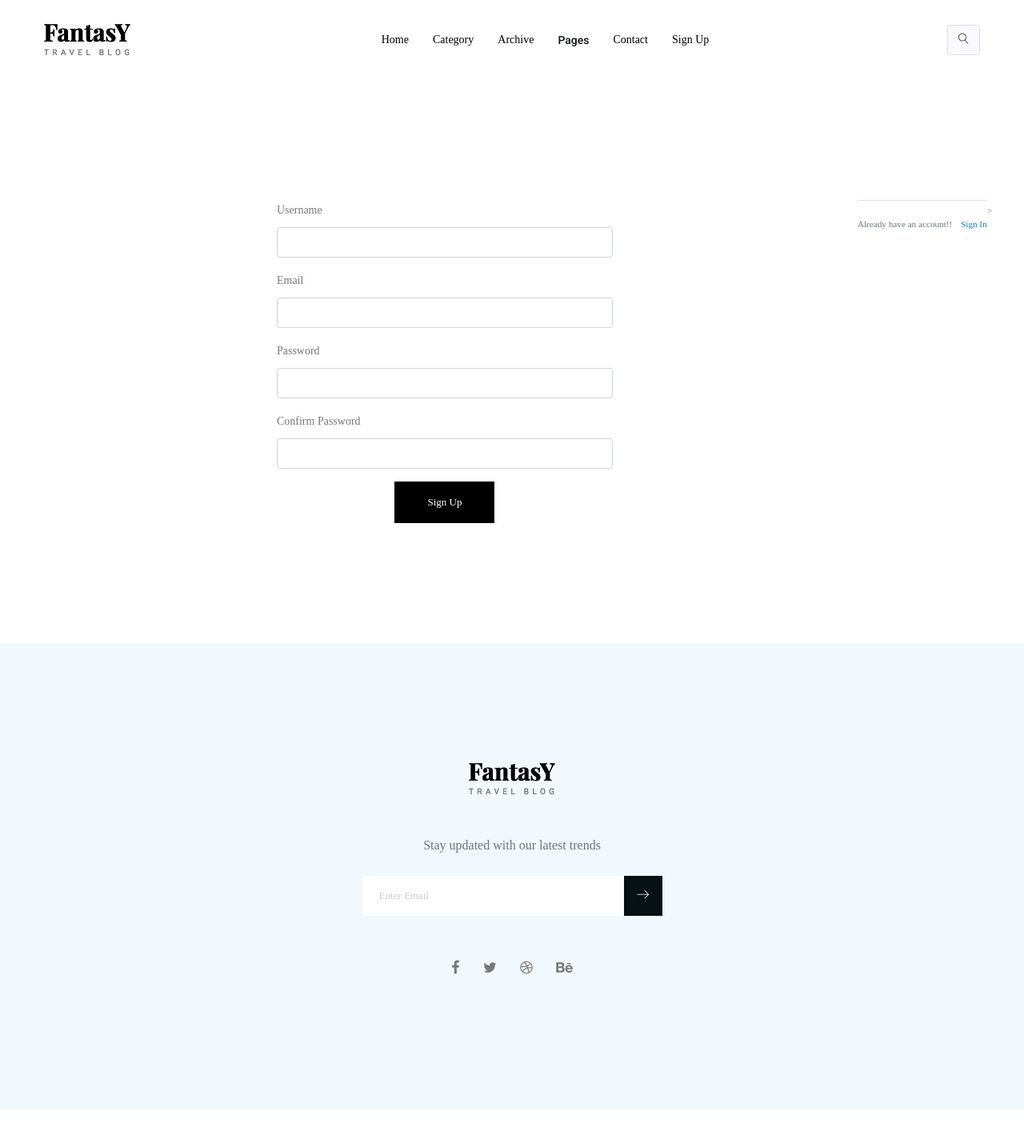
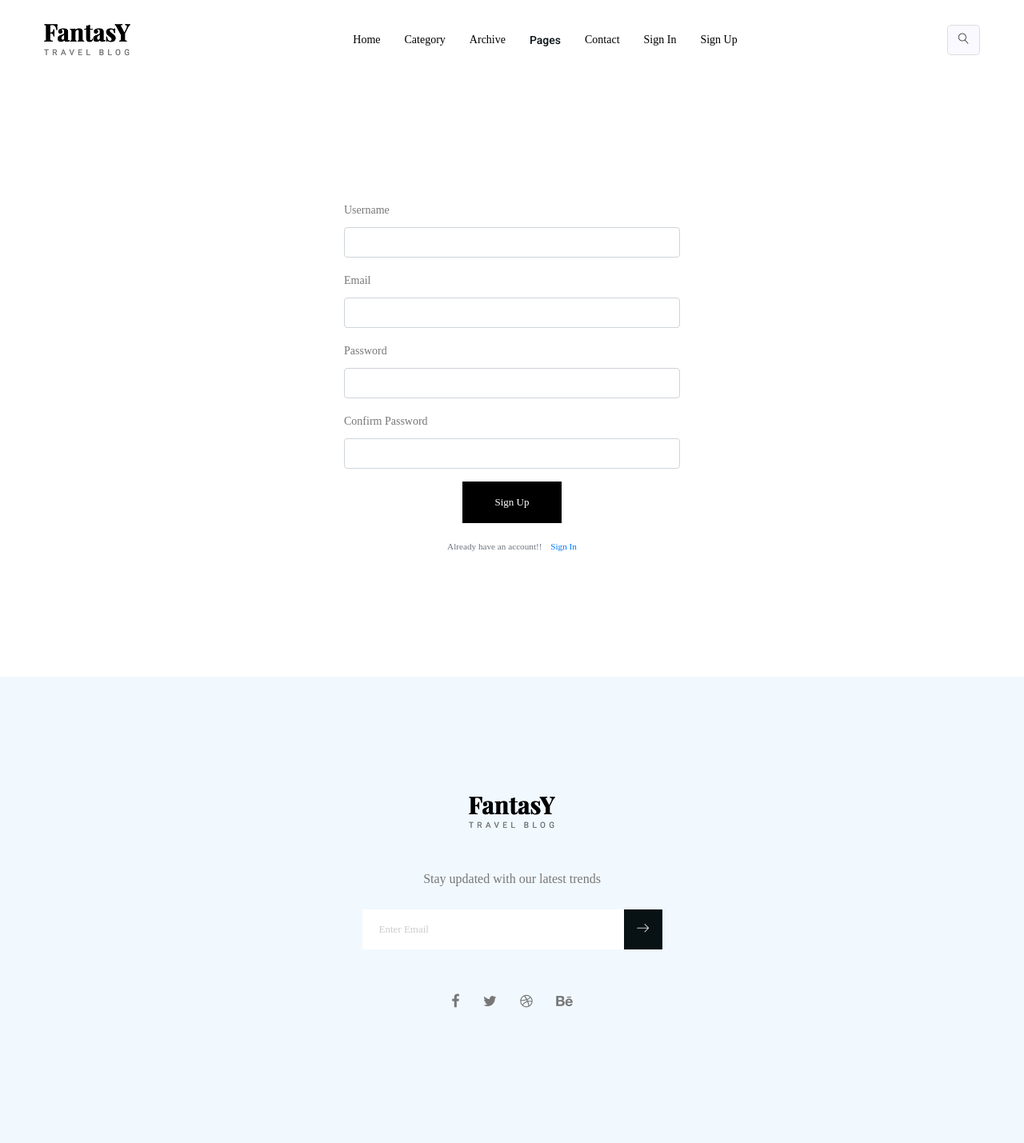
Before and after one commit to Abhinandvv/trip, a Flask app: page /register in a window 1280 px wide. Shown: the whole page at 80% size. Before the commit the page ends 1387 px from the top, so only its background shows below. Run offline with Flask 2, Linux system fonts and the light colour scheme; some libraries are stand-ins or nearby versions.

Commit message:
create login and register form

```diff
--- a/app.py
+++ b/app.py
@@ -2,9 +2,17 @@ from flask import Flask, render_template, url_for, flash, redirect
 from forms import RegistrationForm, LoginForm
 app = Flask(__name__)
 app.config['SECRET_KEY'] = 'd53157d4061ed102dae462d1365e8b11'
-@app.route('/')
+@app.route('/', methods=['GET', 'POST'])
 def home():
-    return render_template('index1.html')
+    form = LoginForm()
+    if form.validate_on_submit():
+       if form.validate_on_submit():
+        if form.email.data == 'admin@blog.com' and form.password.data == 'password':
+            flash('You have been logged in!', 'success')
+            return redirect(url_for('home'))
+        else:
+            flash('Login Unsuccessfull. Please check username and password', 'danger')
+    return render_template('index1.html', title='Home', form=form)
 @app.route('/register', methods=['GET', 'POST'])
 def register():
     form = RegistrationForm()
@@ -12,9 +20,6 @@ def register():
         flash(f'Account Created For {form.username.data}!', 'success')
         return redirect(url_for('home'))
     return render_template('Signup.html', title='Signup', form=form)
-@app.route('/login')
-def login():
-    form = LoginForm()
-    return redirect (url_for('login', title='login', form=form))
+
 if __name__ == "__main__":
         app.run(debug=True)
--- a/forms.py
+++ b/forms.py
@@ -4,7 +4,7 @@ from wtforms.validators import DataRequired, Length, Email, EqualTo
 class RegistrationForm(FlaskForm):
     username = StringField('Username', validators=[DataRequired(), Length(min=2, max=20)])
     email = StringField('Email', validators=[DataRequired(), Email()])
-    password = PasswordField('Password', validators=[DataRequired()])
+    password = PasswordField('Password', validators=[DataRequired(), Length(min=8)])
     confirm_password = PasswordField('Confirm Password', validators=[DataRequired(), EqualTo('password')])
     submit = SubmitField('Sign Up')
 class LoginForm(FlaskForm):
--- a/templates/Signup.html
+++ b/templates/Signup.html
@@ -24,7 +24,7 @@
                                         <span>{{ error }}</span>
                                         {% endfor %}
 
-                                    </div>>
+                                    </div>
                                     {% else %}
                                     {{ form.username(class="form-control") }}
                                 {% endif %}
@@ -38,7 +38,7 @@
                                         {% for error in form.email.errors %}
                                         <span>{{ error }}</span>
                                         {% endfor %}
-                                    </div>>
+                                    </div>
                                     {% else %}
                                     {{ form.email(class="form-control") }}
                                 {% endif %}
@@ -51,7 +51,7 @@
                                         {% for error in form.password.errors %}
                                         <span>{{ error }}</span>
                                         {% endfor %}
-                                    </div>>
+                                    </div>
                                     {% else %}
                                     {{ form.password(class="form-control") }}
                                 {% endif %}
@@ -65,7 +65,7 @@
                                         {% for error in form.confirm_password.errors %}
                                         <span>{{ error }}</span>
                                         {% endfor %}
-                                    </div>>
+                                    </div>
                                     {% else %}
                                     {{ form.confirm_password(class="form-control") }}
                                 {% endif %}
@@ -77,11 +77,12 @@
 
                         </div>
                     </form>
+                    <div class="pt-3">
+                        <small class="text-muted">
+                            Already have an account!! <a class="ml-2" href="{{ url_for('home') }}">Sign In</a>
+                        </small>
+                    </div>
                 </div>
-                <div class="border-top pt-3">
-                    <small class="text-muted">
-                        Already have an account!! <a class="ml-2" href="{{ url_for('login') }}">Sign In</a>
-                </div>>
             </div>
         </div>
     </section>
--- a/templates/base.html
+++ b/templates/base.html
@@ -50,9 +50,9 @@
 					</button>
 					<!-- Collect the nav links, forms, and other content for toggling -->
 					<div class="collapse navbar-collapse offset" id="navbarSupportedContent">
-						<ul class="nav navbar-nav menu_nav justify-content-center mx-auto" " >
+						<ul class="nav navbar-nav menu_nav justify-content-center mx-auto" >
 							<li class="nav-item">
-								<a class="nav-link" href="index.html" style="font-family: Bree Serif, serif;">Home</a>
+								<a class="nav-link" href="{{ url_for('home') }}" style="font-family: Bree Serif, serif;">Home</a>
 							</li>
 							<li class="nav-item">
 								<a class="nav-link" href="category.html" style="font-family: Bree Serif, serif;">Category</a>
@@ -76,8 +76,11 @@
 								<a class="nav-link" href="contact.html" style="font-family: Bree Serif, serif;">Contact</a>
 							</li>
 							<li class="nav-item">
-								<a class="nav-link" href="Signup.html" style="font-family: Bree Serif, serif;">Sign Up</a>
-								</li>
+								<a class="nav-link" href="{{ url_for('home') }}" style="font-family: Bree Serif, serif;">Sign In</a>
+							</li>
+							<li class="nav-item">
+								<a class="nav-link" href="{{ url_for('register') }}" style="font-family: Bree Serif, serif;">Sign Up</a>
+							</li>
 						</ul>
 						<ul class="nav navbar-nav ml-auto search">
 								<li class="nav-item d-flex align-items-center mr-10">
```
Also changed, not shown: templates/index1.html (+4 -4 lines).
